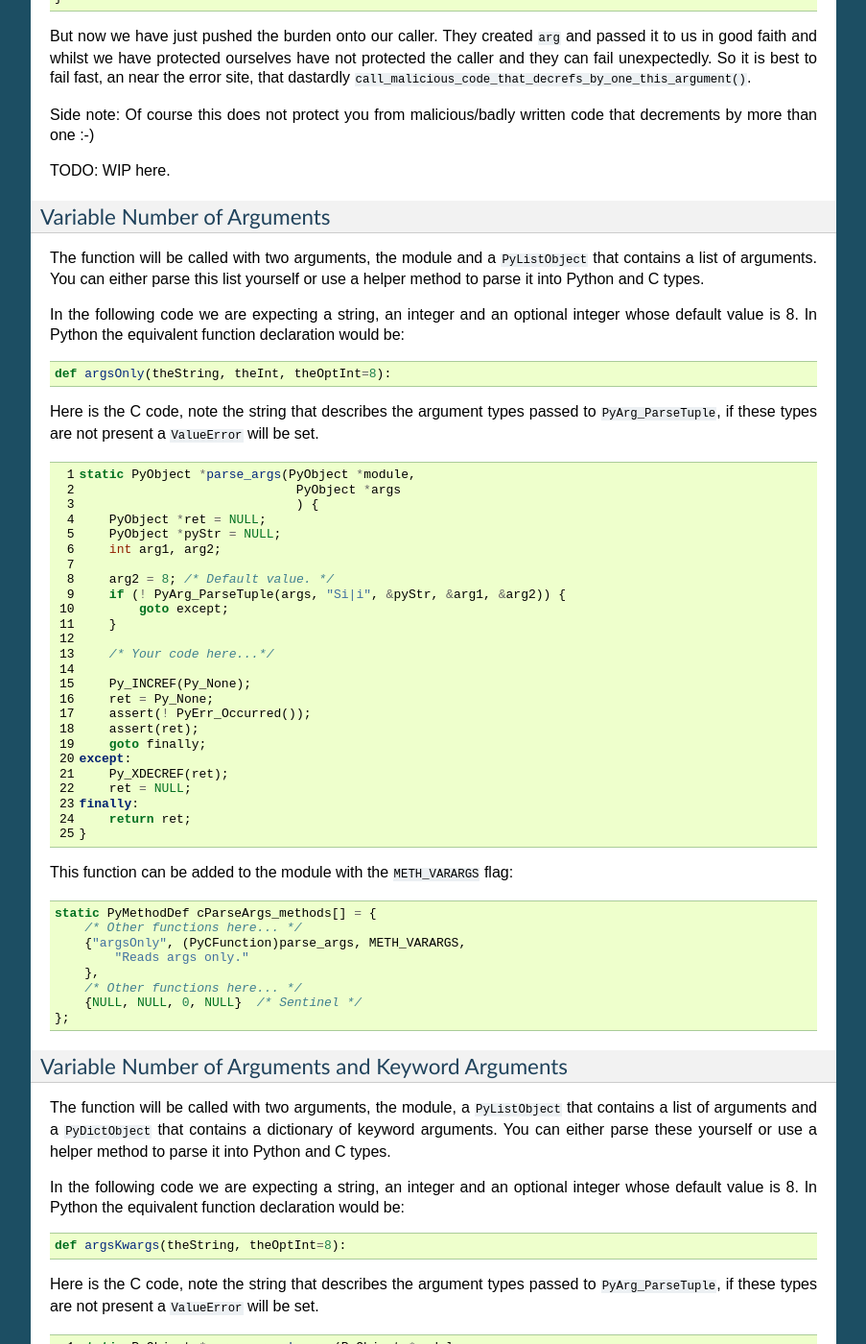
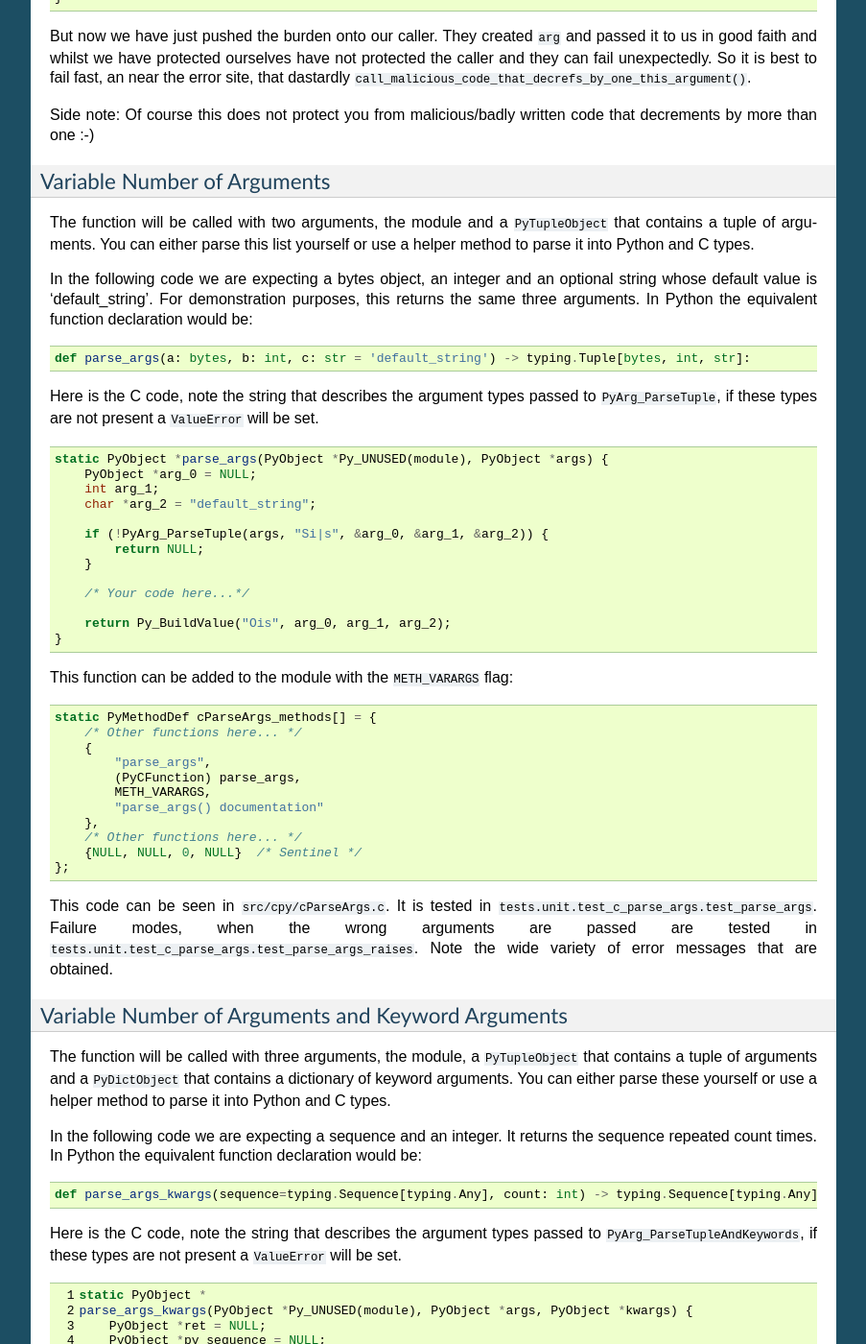
Before and after one commit to paulross/PythonExtensionPatterns, a Sphinx documentation site: the page built from doc/sphinx/source/parsing_arguments.rst, in a window 1280 px wide and 1400 px high, scrolled down 3347 px. Shown: the whole window at 96% size, without its empty margins (198-1101 px from the left). Built offline with Sphinx 7.4.7, drawn with Linux system fonts in a browser that asks for light colours; pages that are not in the unit, such as notebooks, are missing from menus; some of the changed text lies outside the part shown.

Commit message:
WIP on cParseArgs.c and documentation.

```diff
--- a/doc/sphinx/source/parsing_arguments.rst
+++ b/doc/sphinx/source/parsing_arguments.rst
@@ -241,45 +241,36 @@ So it is best to fail fast, an near the error site, that dastardly
 
 Side note: Of course this does not protect you from malicious/badly written code that decrements by more than one :-)
 
-TODO: WIP here.
-
 Variable Number of Arguments
 ----------------------------------------------------
 
-The function will be called with two arguments, the module and a ``PyListObject`` that contains a list of arguments. You can either parse this list yourself or use a helper method to parse it into Python and C types.
+The function will be called with two arguments, the module and a ``PyTupleObject`` that contains a tuple of arguments.
+You can either parse this list yourself or use a helper method to parse it into Python and C types.
 
-In the following code we are expecting a string, an integer and an optional integer whose default value is 8. In Python the equivalent function declaration would be::
+In the following code we are expecting a bytes object, an integer and an optional string whose default value is
+'default_string'.
+For demonstration purposes, this returns the same three arguments.
+In Python the equivalent function declaration would be::
 
-    def argsOnly(theString, theInt, theOptInt=8):
+    def parse_args(a: bytes, b: int, c: str = 'default_string') -> typing.Tuple[bytes, int, str]:
 
-Here is the C code, note the string that describes the argument types passed to ``PyArg_ParseTuple``, if these types are not present a ``ValueError`` will be set.
+Here is the C code, note the string that describes the argument types passed to ``PyArg_ParseTuple``, if these types
+are not present a ``ValueError`` will be set.
 
 .. code-block:: c
 
-    static PyObject *parse_args(PyObject *module,
-                                 PyObject *args
-                                 ) {
-        PyObject *ret = NULL;
-        PyObject *pyStr = NULL;
-        int arg1, arg2;
+    static PyObject *parse_args(PyObject *Py_UNUSED(module), PyObject *args) {
+        PyObject *arg_0 = NULL;
+        int arg_1;
+        char *arg_2 = "default_string";
 
-        arg2 = 8; /* Default value. */
-        if (! PyArg_ParseTuple(args, "Si|i", &pyStr, &arg1, &arg2)) {
-            goto except;
+        if (!PyArg_ParseTuple(args, "Si|s", &arg_0, &arg_1, &arg_2)) {
+            return NULL;
         }
 
         /* Your code here...*/
 
-        Py_INCREF(Py_None);
-        ret = Py_None;
-        assert(! PyErr_Occurred());
-        assert(ret);
-        goto finally;
-    except:
-        Py_XDECREF(ret);
-        ret = NULL;
-    finally:
-        return ret;
+        return Py_BuildValue("Ois", arg_0, arg_1, arg_2);
     }
 
 This function can be added to the module with the ``METH_VARARGS`` flag:
@@ -288,82 +279,93 @@ This function can be added to the module with the ``METH_VARARGS`` flag:
 
     static PyMethodDef cParseArgs_methods[] = {
         /* Other functions here... */
-        {"argsOnly", (PyCFunction)parse_args, METH_VARARGS,
-            "Reads args only."
+        {
+            "parse_args",
+            (PyCFunction) parse_args,
+            METH_VARARGS,
+            "parse_args() documentation"
         },
         /* Other functions here... */
         {NULL, NULL, 0, NULL}  /* Sentinel */
     };
 
+This code can be seen in ``src/cpy/cParseArgs.c``.
+It is tested in ``tests.unit.test_c_parse_args.test_parse_args``.
+Failure modes, when the wrong arguments are passed are tested in ``tests.unit.test_c_parse_args.test_parse_args_raises``.
+Note the wide variety of error messages that are obtained.
+
 Variable Number of Arguments and Keyword Arguments
 --------------------------------------------------------------------------
 
-The function will be called with two arguments, the module, a ``PyListObject`` that contains a list of arguments and a ``PyDictObject`` that contains a dictionary of keyword arguments. You can either parse these yourself or use a helper method to parse it into Python and C types.
+The function will be called with three arguments, the module, a ``PyTupleObject`` that contains a tuple of arguments
+and a ``PyDictObject`` that contains a dictionary of keyword arguments.
+You can either parse these yourself or use a helper method to parse it into Python and C types.
 
-In the following code we are expecting a string, an integer and an optional integer whose default value is 8. In Python the equivalent function declaration would be::
+In the following code we are expecting a sequence and an integer.
+It returns the sequence repeated count times.
+In Python the equivalent function declaration would be::
 
-    def argsKwargs(theString, theOptInt=8):
+    def parse_args_kwargs(sequence=typing.Sequence[typing.Any], count: int) -> typing.Sequence[typing.Any]:
 
-Here is the C code, note the string that describes the argument types passed to ``PyArg_ParseTuple``, if these types are not present a ``ValueError`` will be set.
+Here is the C code, note the string that describes the argument types passed to ``PyArg_ParseTupleAndKeywords``,
+if these types are not present a ``ValueError`` will be set.
 
 .. code-block:: c
 
-    static PyObject *parse_args_kwargs(PyObject *module,
-                                        PyObject *args,
-                                        PyObject *kwargs
-                                        ) {
+    static PyObject *
+    parse_args_kwargs(PyObject *Py_UNUSED(module), PyObject *args, PyObject *kwargs) {
         PyObject *ret = NULL;
-        PyObject *pyStr = NULL;
-        int arg2;
+        PyObject *py_sequence = NULL;
+        int count;
         static char *kwlist[] = {
-            "theString",
-            "theOptInt",
-            NULL
+                "sequence", /* A sequence object, str, list, tuple etc. */
+                "count", /* Python int converted to a C int. */
+                NULL,
         };
 
-        /* If you are interested this is a way that you can trace the input.
-        PyObject_Print(module, stdout, 0);
-        fprintf(stdout, "\n");
-        PyObject_Print(args, stdout, 0);
-        fprintf(stdout, "\n");
-        PyObject_Print(kwargs, stdout, 0);
-        fprintf(stdout, "\n");
-         * End trace */
-
-        arg2 = 8; /* Default value. */
-        if (! PyArg_ParseTupleAndKeywords(args, kwargs, "S|i",
-                                          kwlist, &pyStr, &arg2)) {
+        if (!PyArg_ParseTupleAndKeywords(args, kwargs, "O|i", kwlist, &py_sequence, &count)) {
             goto except;
         }
 
         /* Your code here...*/
 
-        Py_INCREF(Py_None);
-        ret = Py_None;
-        assert(! PyErr_Occurred());
-        assert(ret);
+        ret = PySequence_Repeat(py_sequence, count);
+        if (ret == NULL) {
+            goto except;
+        }
+        assert(!PyErr_Occurred());
         goto finally;
     except:
+        assert(PyErr_Occurred());
         Py_XDECREF(ret);
         ret = NULL;
     finally:
         return ret;
     }
 
-
-This function can be added to the module with the ``METH_VARARGS`` and ``METH_KEYWORDS`` flags:
+This function can be added to the module with both the ``METH_VARARGS`` and ``METH_KEYWORDS`` flags set:
 
 .. code-block:: c
 
     static PyMethodDef cParseArgs_methods[] = {
         /* Other functions here... */
-        {"argsKwargs", (PyCFunction)parse_args_kwargs,
+        {
+            "parse_args_kwargs",
+            (PyCFunction) parse_args_kwargs,
             METH_VARARGS | METH_KEYWORDS,
-            parse_args_kwargs_docstring
+            "parse_args_kwargs() documentation"
         },
         /* Other functions here... */
         {NULL, NULL, 0, NULL}  /* Sentinel */
     };
+
+This code can be seen in ``src/cpy/cParseArgs.c``.
+It is tested in ``tests.unit.test_c_parse_args.test_parse_args_kwargs`` which shows the variety of ways this can be
+called.
+Failure modes, when the wrong arguments are passed are tested in
+``tests.unit.test_c_parse_args.test_parse_args_kwargs_raises``.
+
+TODO: WIP here.
 
 All arguments are keyword arguments so this function can be called in a number of ways, all of the following are equivalent:
 
@@ -388,7 +390,9 @@ If you want the function signature to be ``argsKwargs(theString, theOptInt=8)``
         /* ... */
 
 .. note::
-    If you use ``|`` in the parser format string you have to set the default values for those optional arguments yourself in the C code. This is pretty straightforward if they are fundamental C types as ``arg2 = 8`` above. For Python values is a bit more tricky as described next.
+    If you use ``|`` in the parser format string you have to set the default values for those optional arguments
+    yourself in the C code. This is pretty straightforward if they are fundamental C types as ``arg2 = 8`` above.
+    For Python values is a bit more tricky as described next.
 
 Keyword Arguments and C++11
 ^^^^^^^^^^^^^^^^^^^^^^^^^^^^^^^
```
Also changed, not shown: 2 other files.
